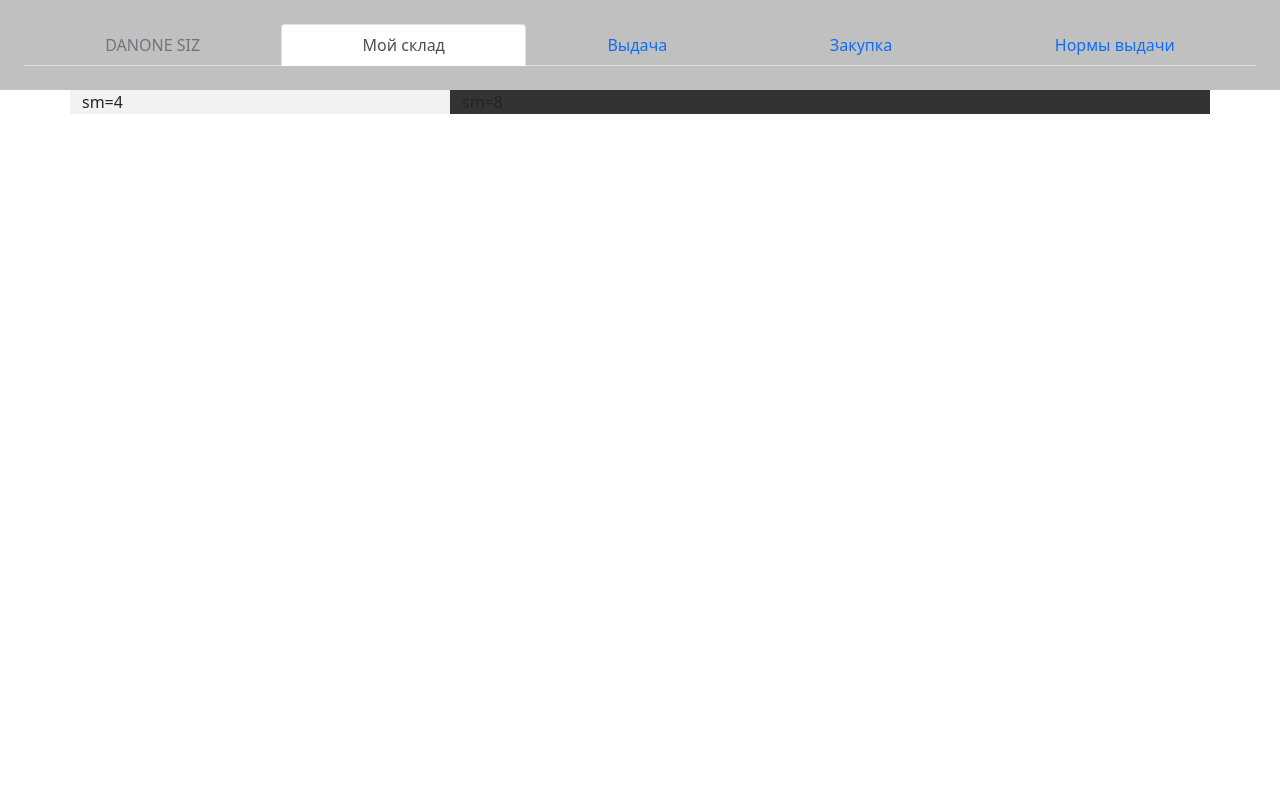
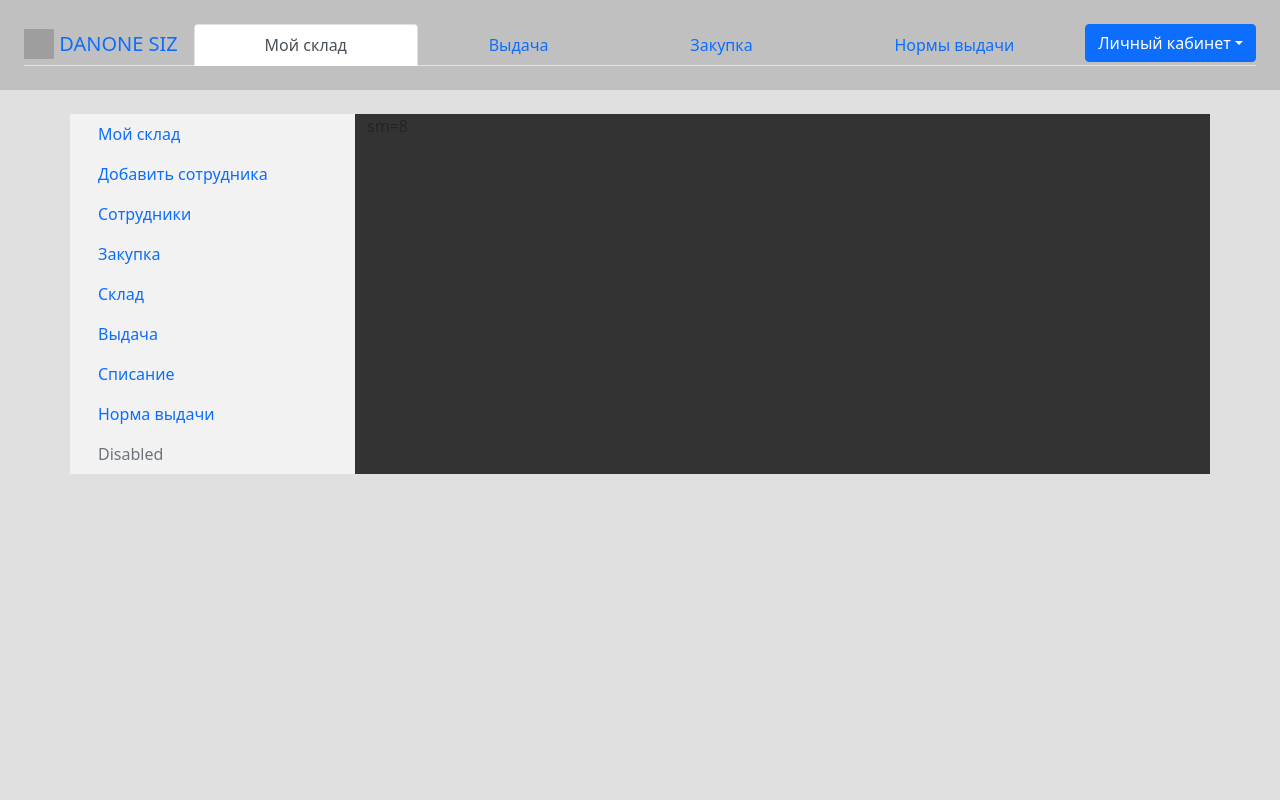
Before and after one commit to AlmiraTolstova/individual-protection-means, a React (Create React App) app: page / in a window 1280 px wide. Shown: the top 800 px of the page. Built offline with nearby package versions, Linux system fonts and the light colour scheme; grey boxes are pictures that could not be loaded.

Commit message:
Внесены правки в компонент header

```diff
--- a/src/color-style.scss
+++ b/src/color-style.scss
@@ -2,6 +2,7 @@
 
 
 $gray1:#333333;
+$gray5:#E0E0E0;
 $gray6:#F2F2F2;
 $white:#FFFF;
 $blue1:#2F80ED;
--- a/src/components/Header/Header.js
+++ b/src/components/Header/Header.js
@@ -1,14 +1,22 @@
 import React from "react";
 import './Header.scss'
-import {Nav} from "react-bootstrap";
+import {Container, Dropdown, DropdownButton, Nav, Navbar} from "react-bootstrap";
 
 const Header = () => {
     return (
         <div className='header'>
             <Nav fill variant="tabs" defaultActiveKey="/home">
-                <Nav.Link eventKey="disabled" disabled>
-                    DANONE SIZ
-                </Nav.Link>
+
+                    <Navbar.Brand href="#home">
+                        <img
+                            alt=""
+                            src="/logo.svg"
+                            width="30"
+                            height="30"
+                            className="d-inline-block align-top"
+                        />{' '}
+                        DANONE SIZ
+                    </Navbar.Brand>
                 <Nav.Item>
                     <Nav.Link href="/home">Мой склад</Nav.Link>
                 </Nav.Item>
@@ -19,8 +27,20 @@ const Header = () => {
                     <Nav.Link eventKey="link-2">Закупка</Nav.Link>
                 </Nav.Item>
                 <Nav.Item>
-                    <Nav.Link eventKey="link-2">Нормы выдачи</Nav.Link>
+                    <Nav.Link eventKey="link-3">Нормы выдачи</Nav.Link>
                 </Nav.Item>
+
+                <Dropdown>
+                    <Dropdown.Toggle variant="primary" id="dropdown-basic">
+                        Личный кабинет
+                    </Dropdown.Toggle>
+                    <Dropdown.Menu>
+                        <Dropdown.Item href="#/action-1">Мой профиль</Dropdown.Item>
+                        <Dropdown.Item href="#/action-2">Мои сообщения</Dropdown.Item>
+                        <Dropdown.Divider />
+                        <Dropdown.Item href="#/action-3">Выйти</Dropdown.Item>
+                    </Dropdown.Menu>
+                </Dropdown>
             </Nav>
 
         </div>
--- a/src/components/Sidebar/Sidebar.js
+++ b/src/components/Sidebar/Sidebar.js
@@ -1,9 +1,26 @@
 import React from "react";
 import 'bootstrap/dist/css/bootstrap.min.css';
+import {Nav} from "react-bootstrap";
 
 const Sidebar = () => {
     return (
-       <div>
+        <div className='sidebar'>
+            <Nav defaultActiveKey="/home" className="flex-column sidebar ">
+                <Nav.Link href="/home">Мой склад</Nav.Link>
+                <Nav.Link eventKey="link-1">Добавить сотрудника</Nav.Link>
+                <Nav.Link eventKey="link-2">Сотрудники</Nav.Link>
+                <Nav.Link eventKey="link-1">Закупка</Nav.Link>
+                <Nav.Link eventKey="link-1">Склад</Nav.Link>
+                <Nav.Link eventKey="link-1">Выдача</Nav.Link>
+                <Nav.Link eventKey="link-1">Списание</Nav.Link>
+                <Nav.Link eventKey="link-1">Норма выдачи</Nav.Link>
+
+                <Nav.Link eventKey="disabled" disabled>
+                    Disabled
+                </Nav.Link>
+            </Nav>
+
+
         </div>)
 }
 
--- a/src/forms/Home/Home.js
+++ b/src/forms/Home/Home.js
@@ -1,15 +1,19 @@
 import React from "react";
 import {Col, Container, Row} from "react-bootstrap";
 import './Home.scss'
+import Sidebar from "../../components/Sidebar/Sidebar";
 
 const Home = () => {
     return (
+        <div className='home'>
         <Container className='home__container'>
             <Row>
-                <Col className='home__col1' sm={4}>sm=4</Col>
-                <Col className='home__col2' sm={8}>sm=8</Col>
+                <Col className='home__col1' sm={3}>
+                    <Sidebar/></Col>
+                <Col className='home__col2' sm={9}>sm=8</Col>
             </Row>
         </Container>
+        </div>
     )
 }
 
--- a/src/forms/Home/Home.scss
+++ b/src/forms/Home/Home.scss
@@ -1,9 +1,13 @@
 @import "../../color-style";
+.home{
+  background-color:$gray5 ;
+}
 .home__container{
   display: flex;
  flex-direction: column;
  justify-content: space-between;
  height: 100vh;
+  padding-top: 24px;
 }
 .home__col1{
 
```
